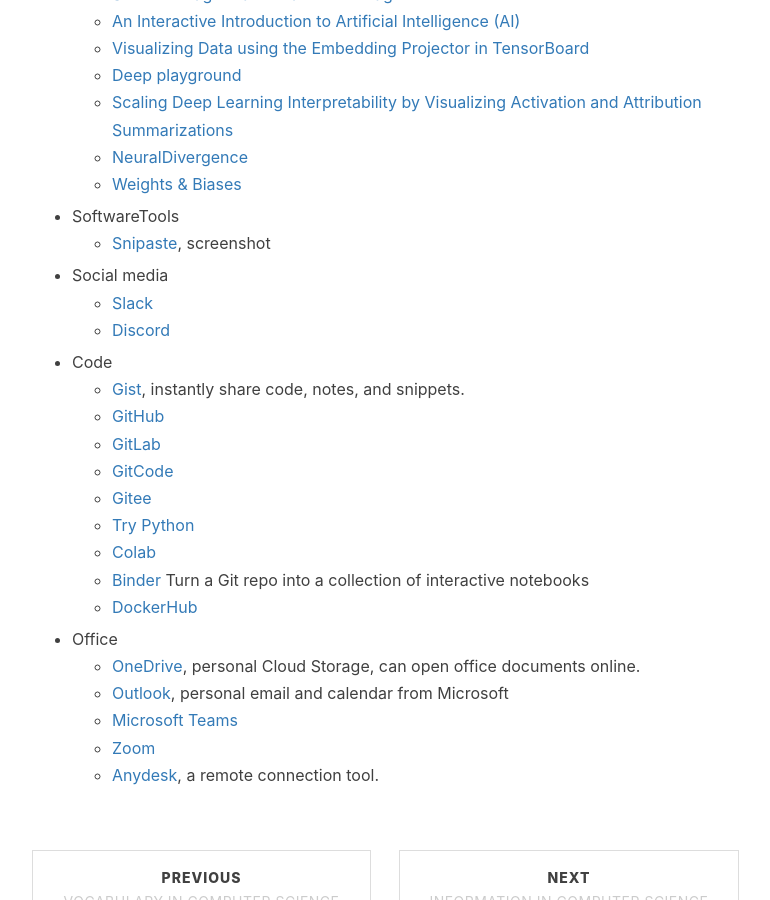
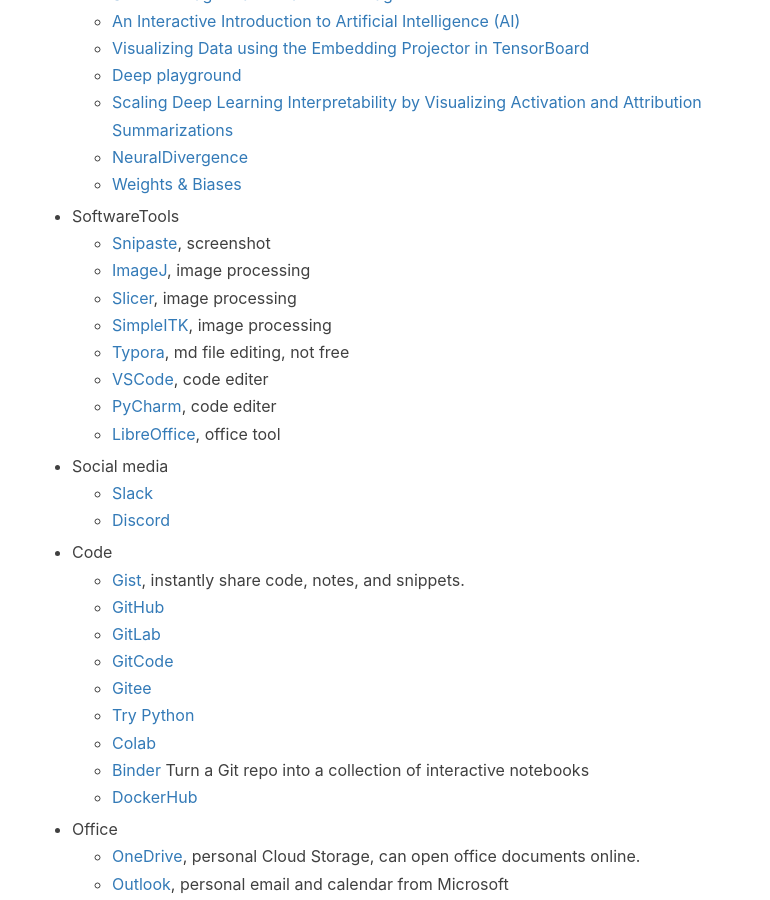
Before and after one commit to jizhang02/jizhang02.github.io, a Jekyll site: the page built from _posts/2020-02-24-productivity.markdown, in a window 1280 px wide and 900 px high, scrolled down 2637 px. Shown: the whole window, without its empty margins (233-1003 px from the left). Built offline with Jekyll 4.4.1, drawn with Linux system fonts in a browser that asks for light colours; nearby versions of some CDN libraries; a script that is not in the unit is left out; comment, search, counter and statistics services are not loaded.

Commit message:
Update 2020-02-24-productivity.markdown

```diff
--- a/_posts/2020-02-24-productivity.markdown
+++ b/_posts/2020-02-24-productivity.markdown
@@ -107,6 +107,13 @@
 
 * SoftwareTools
     * [Snipaste](https://www.snipaste.com/), screenshot
+    * [ImageJ](https://imagej.net/), image processing
+    * [Slicer](https://www.slicer.org/), image processing
+    * [SimpleITK](https://simpleitk.org/), image processing
+    * [Typora](https://typora.io/), md file editing, not free
+    * [VSCode](https://code.visualstudio.com/), code editer
+    * [PyCharm](https://www.jetbrains.com/pycharm/), code editer
+    * [LibreOffice](https://www.libreoffice.org/), office tool
 
 
 * Social media
```
